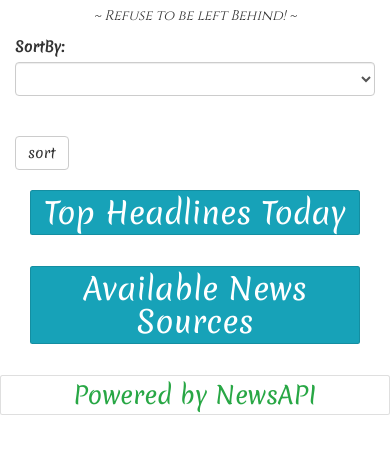
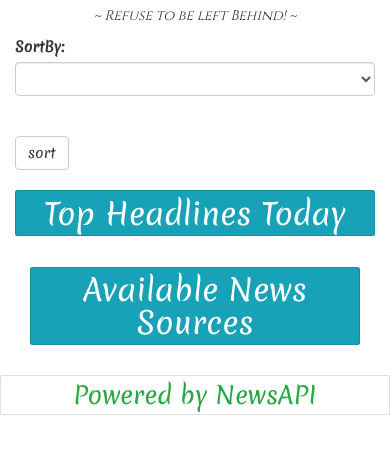
Before and after one commit to fuaad001/news-highlight, a Flask app: template app/templates/index.html in a window 390 px wide. Shown: the part 163-617 px from the top of the page. Run offline with Flask 2, Linux system fonts and the light colour scheme; the template is opened without the code that fills it, so the values that code supplies are empty; some libraries are stand-ins or nearby versions; some web fonts are replaced.

Commit message:
Make responsive

```diff
--- a/app/static/styles/style.css
+++ b/app/static/styles/style.css
@@ -1,9 +1,9 @@
 .card{
-  width: 33%;
+  width: 100%;
   margin-bottom: 3%;
   padding: 2%;
   font-family: 'ZCOOL XiaoWei', serif;
-  height: 500px;
+  height: 400px;
 }
 
 .card, .piece, .piece2, .piece h4, .piece2 h4, h2, h3{
@@ -49,8 +49,8 @@ form{
 
 .piece, .piece2{
   padding: 1%;
-  width: 33%;
-  height: 300px;
+  width: 100%;
+  height: 250px;
   font-family: 'Libre Baskerville', serif;
 }
 
@@ -115,4 +115,7 @@ h3{
   h2{
     margin-top: -0.3%;
   }
+  .card, .piece, .piece2{
+    width: 33%;
+  }
 }
--- a/app/templates/index.html
+++ b/app/templates/index.html
@@ -36,8 +36,6 @@
         </div>
 
         <div class="row">
-
-        </div>
           <div class="top_headlines">
             <div class="col-sm-12 col-md-12">
               <h2>Top Headlines Today</h2>
@@ -46,6 +44,7 @@
               <ul>
                 {{macro.displayTopHeadlines(headlines)}}
               </ul>
+            </div>
           </div>
         </div>
 
@@ -60,7 +59,7 @@
                 <div class="col-sm-12 col-md-12">
                   {{macro.displayLanguage(Language)}}
                 </div>
-                <ul class="col-sm-12 col-md-12">
+                <ul class="row">
                   {{macro.displayNewsSources(Language)}}
                 </ul>
               {% endfor %}
@@ -72,7 +71,7 @@
                 <div class="col-sm-12 col-md-12">
                   {{macro.displayCategory(Category)}}
                 </div>
-                <ul class="col-sm-12 col-md-12">
+                <ul class="row">
                   {{macro.displayNewsSources(Category)}}
                 </ul>
               {% endfor %}
@@ -80,7 +79,7 @@
 
           {% else %}
             <div class="all">
-              <ul class="col-sm-12 col-md-12">
+              <ul class="row">
                 {{macro.displayNewsSources(sources)}}
               </ul>
             </div>
```
Lines whose indentation alone changed are shown as unchanged.
